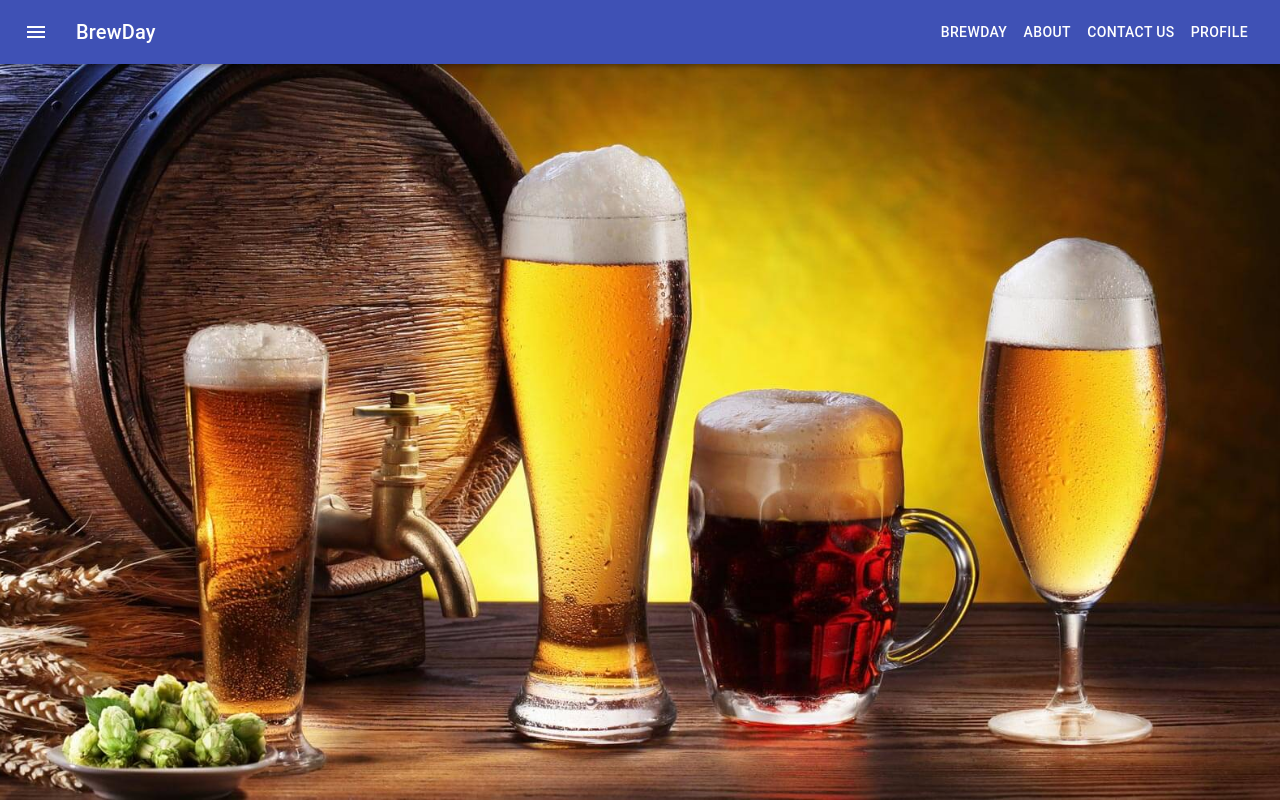
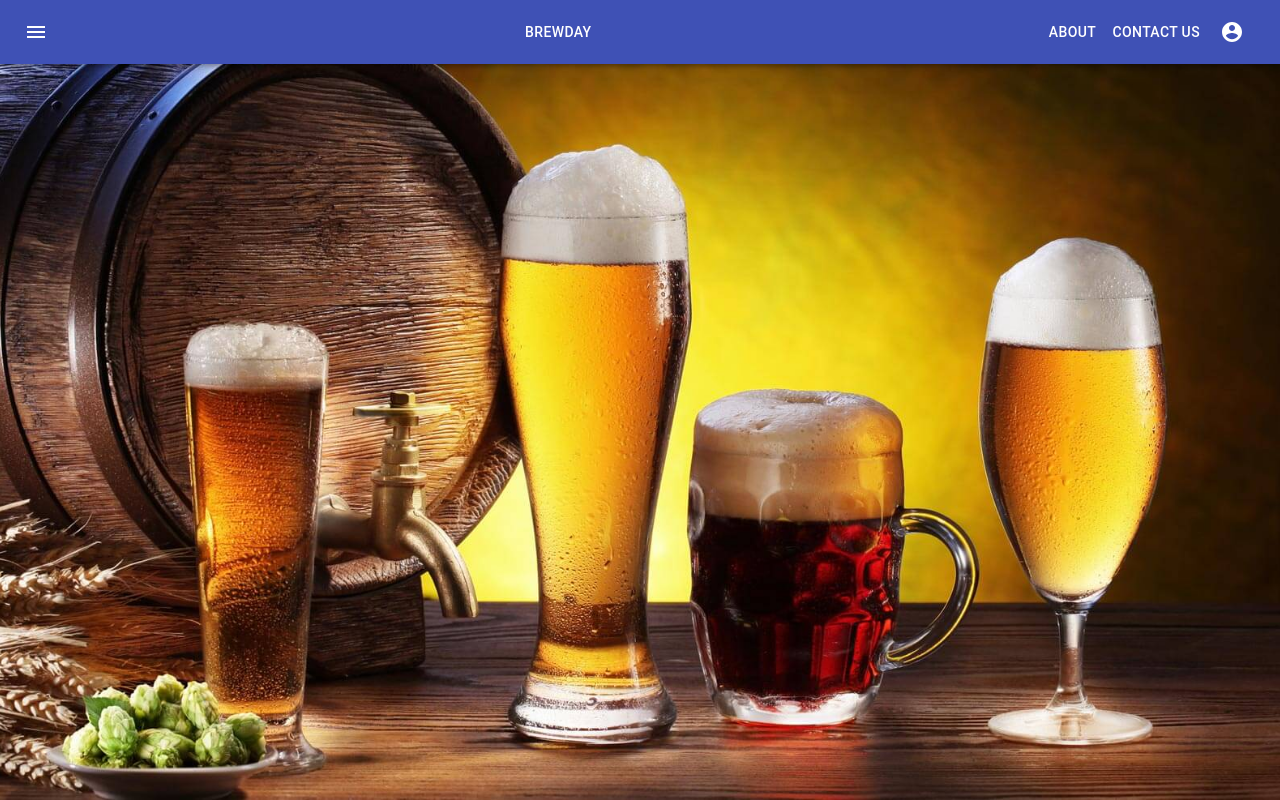
Before and after one commit to CS-27/SER517Fall2019_Group3, a React (Create React App) app in the folder my-app/: page / in a window 1280 px wide. Built offline with nearby package versions, Linux system fonts and the light colour scheme.

Commit message:
US:4 Task:9 Added profile menu with login and sign up

```diff
--- a/my-app/package.json
+++ b/my-app/package.json
@@ -5,6 +5,8 @@
   "dependencies": {
     "@material-ui/core": "^4.4.3",
     "@material-ui/icons": "^4.4.3",
+    "@material/menu": "^3.2.0",
+    "material-ui": "^1.0.0-beta.47",
     "react": "^16.9.0",
     "react-dom": "^16.9.0",
     "react-router-dom": "^5.0.1",
@@ -30,5 +32,9 @@
       "last 1 firefox version",
       "last 1 safari version"
     ]
+  },
+  "devDependencies": {
+    "@babel/plugin-transform-object-set-prototype-of-to-assign": "^7.2.0",
+    "babel-runtime": "^6.26.0"
   }
 }
--- a/my-app/src/components/Toolbar.js
+++ b/my-app/src/components/Toolbar.js
@@ -1,13 +1,21 @@
-import React from 'react';
+import React, { Component } from 'react';
+import { BrowserRouter as Router, Switch, Route, Link } from 'react-router-dom';
 import { makeStyles } from '@material-ui/core/styles';
 import AppBar from '@material-ui/core/AppBar';
 import Toolbar from '@material-ui/core/Toolbar';
 import Typography from '@material-ui/core/Typography';
 import Button from '@material-ui/core/Button';
-import IconButton from '@material-ui/core/IconButton';
 import MenuIcon from '@material-ui/icons/Menu';
 import Backdrop from './Backdrop';
-import { BrowserRouter as Router, Switch, Route, Link } from 'react-router-dom';
+import IconButton from '@material-ui/core/IconButton';
+import AccountCircle from '@material-ui/icons/AccountCircle';
+import FormControlLabel from '@material-ui/core/FormControlLabel';
+import FormGroup from '@material-ui/core/FormGroup';
+import MenuItem from '@material-ui/core/MenuItem';
+import Menu from '@material-ui/core/Menu';
+
+
+
 
 const useStyles = makeStyles(theme => ({
   root: {
@@ -21,23 +29,43 @@ const useStyles = makeStyles(theme => ({
   },
 }));
 
-export default function ButtonAppBar() {
+export default function ButtonAppBar()  {
+
   const classes = useStyles();
+  // const classes = theme();
+  const [auth, setAuth] = React.useState(true);
+  const [anchorEl, setAnchorEl] = React.useState(null);
+  const open = Boolean(anchorEl);
+  const handleChange = event => {
+    setAuth(event.target.checked);
+  };
+
+  const handleMenu = event => {
+    setAnchorEl(event.currentTarget);
+  };
+
+  const handleClose = () => {
+    setAnchorEl(null);
+  };
+
 
   return (
 
+
+
     <div className={classes.root}>
      <Router>
-      <AppBar position="static">
+
+      <AppBar position="static" color = "primary">
         <Toolbar>
-          <IconButton edge="start" className={classes.menuButton} color="inherit" aria-label="menu">
+        <IconButton edge="start" className={classes.menuButton} color="inherit" aria-label="menu">
             <MenuIcon />
           </IconButton>
-          <Typography variant="h6" className={classes.title}>
+          {/* <Typography variant="h6" className={classes.title}>
             BrewDay
-          </Typography>
+          </Typography> */}
 
-          <Button component = {Link} to = "/" color="inherit">BrewDay</Button>
+          <Button component = {Link} to = "/" color="inherit" variant="h6" className={classes.title}>BrewDay</Button>
           <Switch>
                   <Route exact path='/' component={Backdrop} />
               </Switch>
@@ -53,16 +81,48 @@ export default function ButtonAppBar() {
                 <Route path='/contact' component={Backdrop} />
             </Switch>
 
-          <Button component = {Link} to = "/profile" color="inherit">Profile</Button>
-          <Switch>
-                <Route path='/profile' component={Backdrop} />
-            </Switch>
+
+        <div>
+
+        <IconButton
+                aria-label="account of current user"
+                aria-controls="menu-appbar"
+                aria-haspopup="true"
+                onClick={handleMenu}
+                color="inherit"
+              >
+                <AccountCircle />
+              </IconButton>
+              <Menu
+                id="menu-appbar"
+                anchorEl={anchorEl}
+                anchorOrigin={{
+                  vertical: 'top',
+                  horizontal: 'right',
+                }}
+                keepMounted
+                transformOrigin={{
+                  vertical: 'top',
+                  horizontal: 'right',
+                }}
+                open={open}
+                onClose={handleClose}
+              >
+                <MenuItem onClick={handleClose}>Login</MenuItem>
+                <MenuItem onClick={handleClose}>Sign Up</MenuItem>
+              </Menu>
+              </div>
+
         </Toolbar>
       </AppBar>
        </Router>
+
     </div>
+
+
   );
 }
+
 
 // const style = {
 //   display: 'flex',
```
Also changed, not shown: my-app/src/App.js (+0 -20 lines), 1 other file (tests, documents, lock files or other folders).
